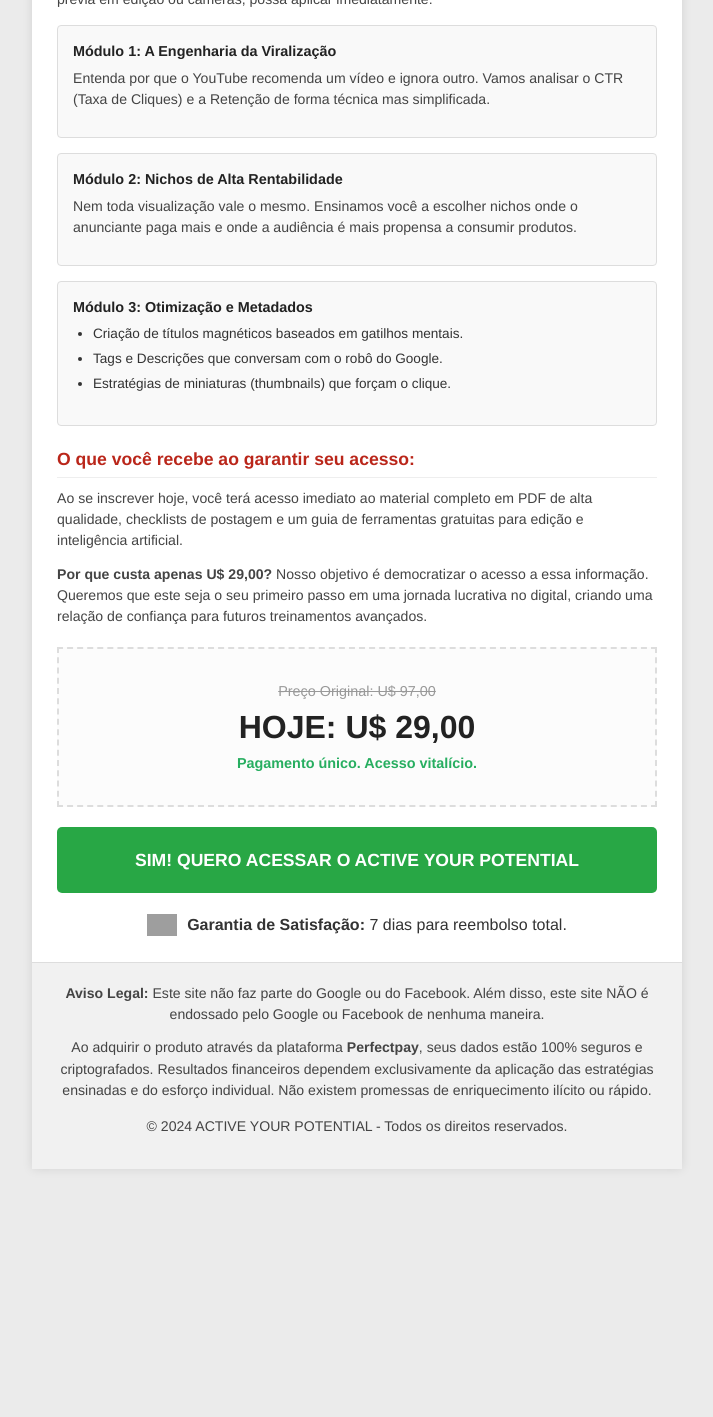
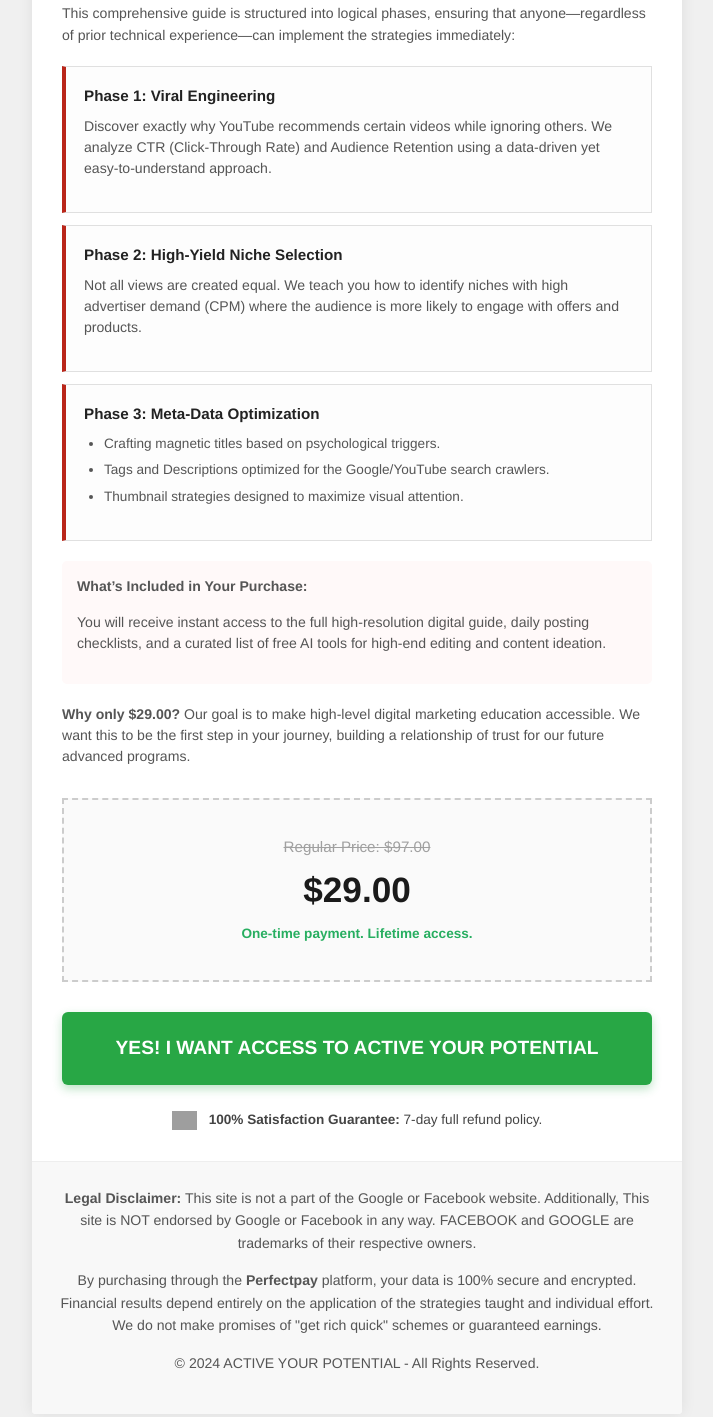
Before and after one commit to HenriqueBorbinha10/activatepp, a plain HTML site: page index.html in a window 1280 px wide. Shown: the part 363-1780 px from the top of the page, without its empty margins (283-996 px from the left). Before the commit the page ends 1552 px from the top, so only its background shows below. Drawn offline with Linux system fonts and the light colour scheme; grey boxes are pictures that could not be loaded.

Commit message:
Update index.html for language and content changes

```diff
--- a/index.html
+++ b/index.html
@@ -1,9 +1,9 @@
 <!DOCTYPE html>
-<html lang="pt-br">
+<html lang="en">
 <head>
     <meta charset="UTF-8">
     <meta name="viewport" content="width=device-width, initial-scale=1.0">
-    <title>Active Your Potential - Método Oficial</title>
+    <title>Active Your Potential - Official Method</title>
     <style>
         * {
             margin: 0;
@@ -13,7 +13,7 @@
         }
 
         body {
-            background-color: #ebebeb;
+            background-color: #f0f0f0;
             color: #333;
             line-height: 1.5;
         }
@@ -22,64 +22,72 @@
             max-width: 650px;
             margin: 20px auto;
             background: #fff;
-            box-shadow: 0 0 10px rgba(0,0,0,0.1);
+            box-shadow: 0 0 15px rgba(0,0,0,0.08);
+            border-radius: 4px;
+            overflow: hidden;
         }
 
         header {
             background-color: #ba261a;
             color: white;
-            padding: 15px;
+            padding: 18px;
             text-align: center;
             font-weight: bold;
-            font-size: 1.2rem;
+            font-size: 1.3rem;
             text-transform: uppercase;
-            letter-spacing: 1px;
+            letter-spacing: 1.5px;
         }
 
         .main-content {
-            padding: 25px;
+            padding: 30px;
         }
 
         h1 {
-            font-size: 1.4rem;
+            font-size: 1.5rem;
             text-align: center;
             color: #111;
-            margin-bottom: 20px;
-            line-height: 1.2;
+            margin-bottom: 25px;
+            line-height: 1.3;
         }
 
         .intro-text {
-            font-size: 0.95rem;
-            margin-bottom: 15px;
+            font-size: 0.92rem;
+            margin-bottom: 18px;
             text-align: justify;
+            color: #444;
         }
 
         h2 {
-            font-size: 1.1rem;
+            font-size: 1.15rem;
             border-bottom: 1px solid #eee;
-            padding-bottom: 5px;
-            margin: 20px 0 10px 0;
+            padding-bottom: 8px;
+            margin: 25px 0 12px 0;
             color: #ba261a;
+            text-transform: uppercase;
         }
 
         p {
-            font-size: 0.88rem; /* Letras menores como solicitado */
-            margin-bottom: 12px;
-            color: #444;
+            font-size: 0.88rem; /* Smaller, detailed font as requested */
+            margin-bottom: 15px;
+            color: #555;
+        }
+
+        .module-grid {
+            margin: 20px 0;
         }
 
         .module-box {
-            background: #f9f9f9;
-            border: 1px solid #ddd;
-            padding: 15px;
-            margin: 15px 0;
-            border-radius: 4px;
+            background: #fdfdfd;
+            border: 1px solid #e0e0e0;
+            padding: 18px;
+            margin-bottom: 12px;
+            border-left: 4px solid #ba261a;
         }
 
         .module-title {
             font-weight: bold;
-            font-size: 0.9rem;
-            margin-bottom: 5px;
+            font-size: 0.95rem;
+            margin-bottom: 8px;
             display: block;
             color: #222;
         }
@@ -91,34 +99,43 @@
 
         ul li {
             font-size: 0.85rem;
-            margin-bottom: 5px;
+            margin-bottom: 6px;
+            color: #555;
+        }
+
+        .benefits-section {
+            background: #fff9f9;
+            padding: 15px;
+            border-radius: 5px;
+            margin: 20px 0;
         }
 
         .price-section {
             text-align: center;
-            padding: 30px 10px;
-            background: #fcfcfc;
-            border: 2px dashed #ddd;
-            margin: 20px 0;
+            padding: 35px 15px;
+            background: #fafafa;
+            border: 2px dashed #ccc;
+            margin: 30px 0;
         }
 
         .old-price {
-            font-size: 0.9rem;
+            font-size: 0.95rem;
             text-decoration: line-through;
-            color: #999;
+            color: #a0a0a0;
         }
 
         .new-price {
-            font-size: 2rem;
+            font-size: 2.2rem;
             font-weight: bold;
-            color: #222;
+            color: #1a1a1a;
             display: block;
+            margin: 5px 0;
         }
 
-        .installments {
-            font-size: 0.9rem;
+        .currency-note {
+            font-size: 0.85rem;
             color: #27ae60;
-            font-weight: bold;
+            font-weight: 600;
         }
 
         .cta-button {
@@ -126,35 +143,39 @@
             background-color: #28a745;
             color: white;
             text-align: center;
-            padding: 20px;
+            padding: 22px;
             text-decoration: none;
             font-weight: bold;
-            font-size: 1.1rem;
-            border-radius: 5px;
-            margin: 20px 0;
-            transition: 0.3s;
+            font-size: 1.2rem;
+            border-radius: 6px;
+            margin: 25px 0;
+            transition: all 0.3s ease;
+            box-shadow: 0 4px 10px rgba(40, 167, 69, 0.3);
         }
 
         .cta-button:hover {
             background-color: #218838;
-            transform: scale(1.02);
+            transform: translateY(-2px);
         }
 
         footer {
-            background: #f1f1f1;
-            padding: 20px;
+            background: #f8f8f8;
+            padding: 25px;
             font-size: 0.75rem;
-            color: #777;
+            color: #888;
             text-align: center;
-            border-top: 1px solid #ddd;
+            border-top: 1px solid #eee;
+            line-height: 1.6;
         }
 
-        .guarantee {
+        .guarantee-box {
             display: flex;
             align-items: center;
             justify-content: center;
-            gap: 10px;
-            margin-top: 15px;
+            gap: 12px;
+            margin-top: 20px;
+            font-size: 0.85rem;
+            color: #444;
         }
     </style>
 </head>
@@ -166,63 +187,69 @@
     </header>
 
     <div class="main-content">
-        <h1>Como Dominar o Algoritmo do YouTube e Gerar Receita com Vídeos Virais</h1>
+        <h1>Master the YouTube Algorithm and Generate Revenue with Viral Content</h1>
 
         <p class="intro-text">
-            O mercado de conteúdo digital mudou. Hoje, não é mais sobre "postar e torcer". Existe uma ciência por trás dos vídeos que alcançam milhões de visualizações e, consequentemente, geram faturamento constante. O <strong>Active Your Potential</strong> foi desenhado para abrir a "caixa preta" dessas métricas.
+            Digital content creation has evolved. It’s no longer about "uploading and hoping" for the best. There is a precise science behind videos that reach millions of views and translate into steady revenue. <strong>Active Your Potential</strong> was designed to decode these metrics for you.
         </p>
 
-        <h2>A Estrutura do Método</h2>
-        <p>Este guia foi dividido em etapas lógicas para que qualquer pessoa, mesmo sem experiência prévia em edição ou câmeras, possa aplicar imediatamente:</p>
+        <h2>The Curriculum Overview</h2>
+        <p>This comprehensive guide is structured into logical phases, ensuring that anyone—regardless of prior technical experience—can implement the strategies immediately:</p>
 
+        <div class="module-grid">
             <div class="module-box">
-            <span class="module-title">Módulo 1: A Engenharia da Viralização</span>
-            <p>Entenda por que o YouTube recomenda um vídeo e ignora outro. Vamos analisar o CTR (Taxa de Cliques) e a Retenção de forma técnica mas simplificada.</p>
+                <span class="module-title">Phase 1: Viral Engineering</span>
+                <p>Discover exactly why YouTube recommends certain videos while ignoring others. We analyze CTR (Click-Through Rate) and Audience Retention using a data-driven yet easy-to-understand approach.</p>
             </div>
 
             <div class="module-box">
-            <span class="module-title">Módulo 2: Nichos de Alta Rentabilidade</span>
-            <p>Nem toda visualização vale o mesmo. Ensinamos você a escolher nichos onde o anunciante paga mais e onde a audiência é mais propensa a consumir produtos.</p>
+                <span class="module-title">Phase 2: High-Yield Niche Selection</span>
+                <p>Not all views are created equal. We teach you how to identify niches with high advertiser demand (CPM) where the audience is more likely to engage with offers and products.</p>
             </div>
 
             <div class="module-box">
-            <span class="module-title">Módulo 3: Otimização e Metadados</span>
+                <span class="module-title">Phase 3: Meta-Data Optimization</span>
                 <ul>
-                <li>Criação de títulos magnéticos baseados em gatilhos mentais.</li>
-                <li>Tags e Descrições que conversam com o robô do Google.</li>
-                <li>Estratégias de miniaturas (thumbnails) que forçam o clique.</li>
+                    <li>Crafting magnetic titles based on psychological triggers.</li>
+                    <li>Tags and Descriptions optimized for the Google/YouTube search crawlers.</li>
+                    <li>Thumbnail strategies designed to maximize visual attention.</li>
                 </ul>
             </div>
+        </div>
 
-        <h2>O que você recebe ao garantir seu acesso:</h2>
-        <p>Ao se inscrever hoje, você terá acesso imediato ao material completo em PDF de alta qualidade, checklists de postagem e um guia de ferramentas gratuitas para edição e inteligência artificial.</p>
+        <div class="benefits-section">
+            <p><strong>What’s Included in Your Purchase:</strong></p>
+            <p>You will receive instant access to the full high-resolution digital guide, daily posting checklists, and a curated list of free AI tools for high-end editing and content ideation.</p>
+        </div>
 
-        <p><strong>Por que custa apenas U$ 29,00?</strong> Nosso objetivo é democratizar o acesso a essa informação. Queremos que este seja o seu primeiro passo em uma jornada lucrativa no digital, criando uma relação de confiança para futuros treinamentos avançados.</p>
+        <p><strong>Why only $29.00?</strong> Our goal is to make high-level digital marketing education accessible. We want this to be the first step in your journey, building a relationship of trust for our future advanced programs.</p>
 
         <div class="price-section">
-            <span class="old-price">Preço Original: U$ 97,00</span>
-            <span class="new-price">HOJE: U$ 29,00</span>
-            <span class="installments">Pagamento único. Acesso vitalício.</span>
+            <span class="old-price">Regular Price: $97.00</span>
+            <span class="new-price">$29.00</span>
+            <span class="currency-note">One-time payment. Lifetime access.</span>
         </div>
 
         <a href="https://www.google.com" class="cta-button">
-            SIM! QUERO ACESSAR O ACTIVE YOUR POTENTIAL
+            YES! I WANT ACCESS TO ACTIVE YOUR POTENTIAL
         </a>
 
-        <div class="guarantee">
-            <img src="https://cdn-icons-png.flaticon.com/512/4766/4766928.png" width="30" alt="Garantia">
-            <span><strong>Garantia de Satisfação:</strong> 7 dias para reembolso total.</span>
+        <div class="guarantee-box">
+            <img src="https://cdn-icons-png.flaticon.com/512/4766/4766928.png" width="25" alt="Guarantee">
+            <span><strong>100% Satisfaction Guarantee:</strong> 7-day full refund policy.</span>
         </div>
     </div>
 
     <footer>
-        <p><strong>Aviso Legal:</strong> Este site não faz parte do Google ou do Facebook. Além disso, este site NÃO é endossado pelo Google ou Facebook de nenhuma maneira.</p>
-        <p style="margin-top: 10px;">
-            Ao adquirir o produto através da plataforma <strong>Perfectpay</strong>, seus dados estão 100% seguros e criptografados.
-            Resultados financeiros dependem exclusivamente da aplicação das estratégias ensinadas e do esforço individual.
-            Não existem promessas de enriquecimento ilícito ou rápido.
+        <p><strong>Legal Disclaimer:</strong> This site is not a part of the Google or Facebook website. Additionally, This site is NOT endorsed by Google or Facebook in any way. FACEBOOK and GOOGLE are trademarks of their respective owners.</p>
+
+        <p style="margin-top: 12px;">
+            By purchasing through the <strong>Perfectpay</strong> platform, your data is 100% secure and encrypted.
+            Financial results depend entirely on the application of the strategies taught and individual effort.
+            We do not make promises of "get rich quick" schemes or guaranteed earnings.
         </p>
-        <p style="margin-top: 15px;">© 2024 ACTIVE YOUR POTENTIAL - Todos os direitos reservados.</p>
+
+        <p style="margin-top: 15px;">© 2024 ACTIVE YOUR POTENTIAL - All Rights Reserved.</p>
     </footer>
 </div>
 
```
Lines whose indentation alone changed are shown as unchanged.
